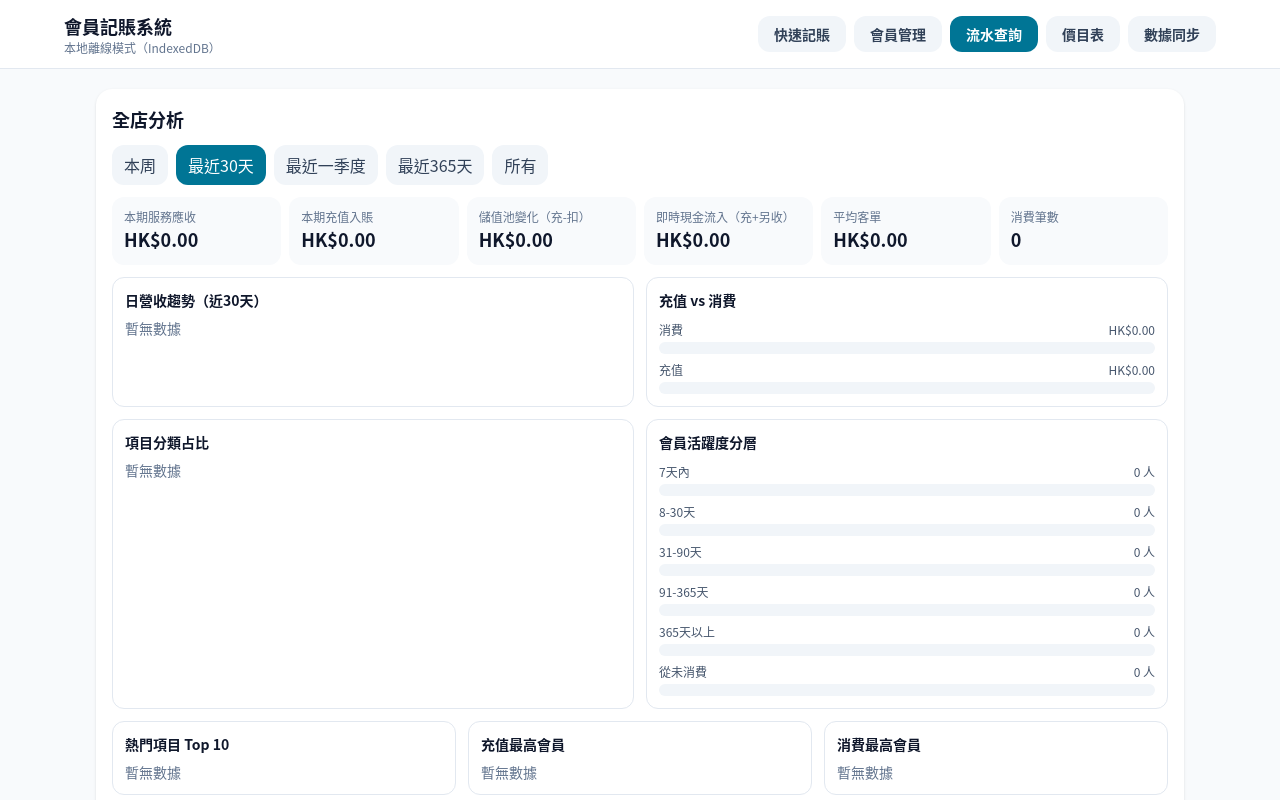
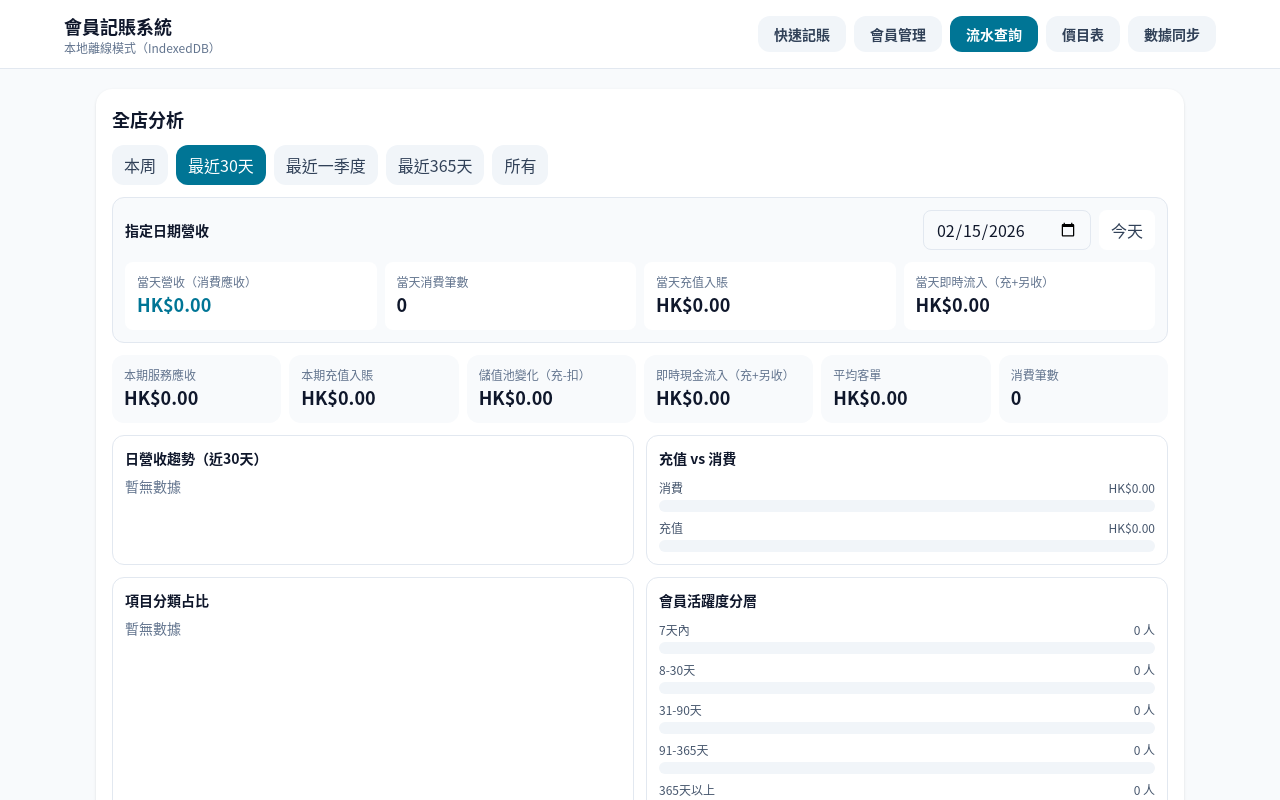
Before and after one commit to nbzz/kaboo-cashier, a Next.js app: page /transactions in a window 1280 px wide. Shown: the top 800 px of the page. Built offline with nearby package versions, Linux system fonts and the light colour scheme.

Commit message:
feat: add date-specific store revenue panel in transactions analytics

```diff
--- a/src/components/transactions-panel.tsx
+++ b/src/components/transactions-panel.tsx
@@ -8,7 +8,7 @@ import {
 } from "@/lib/analytics";
 import { getMembersLocal, getPriceListLocal, getTransactionsLocal } from "@/lib/local-db";
 import { executeReversalLocal } from "@/lib/local-transactions";
-import { formatCurrency } from "@/lib/time";
+import { formatCurrency, nowHongKong } from "@/lib/time";
 import type { Member, TransactionRecord } from "@/lib/types";
 import { useEffect, useMemo, useState } from "react";
 
@@ -188,6 +188,7 @@ export default function TransactionsPanel() {
   const [allTransactions, setAllTransactions] = useState<TransactionRecord[]>([]);
   const [allMembers, setAllMembers] = useState<Member[]>([]);
   const [analysisRange, setAnalysisRange] = useState<AnalysisRange>("30D");
+  const [dailyRevenueDate, setDailyRevenueDate] = useState(() => nowHongKong().bizDate);
   const [categories, setCategories] = useState<string[]>([]);
   const [expandedTxnIds, setExpandedTxnIds] = useState<Set<string>>(new Set());
   const [loading, setLoading] = useState(false);
@@ -308,6 +309,44 @@ export default function TransactionsPanel() {
     const instantCashIn = topupIn + extraPay;
     return { memberDeduct, extraPay, serviceReceivable, topupIn, storedValueChange, instantCashIn };
   }, [rangeTransactions]);
+
+  const dailyRevenueMetrics = useMemo(() => {
+    const targetDate = dailyRevenueDate;
+    if (!targetDate) {
+      return {
+        spendRevenue: 0,
+        topupIn: 0,
+        instantCashIn: 0,
+        spendCount: 0,
+      };
+    }
+
+    let spendRevenue = 0;
+    let topupIn = 0;
+    let extraPay = 0;
+    let spendCount = 0;
+
+    allTransactions.forEach((row) => {
+      if (row.biz_date !== targetDate) {
+        return;
+      }
+      if (row.txn_type === "SPEND") {
+        const externalPay = row.external_pay_amount ?? 0;
+        spendRevenue += row.net_amount + externalPay;
+        extraPay += externalPay;
+        spendCount += 1;
+      } else if (row.txn_type === "TOPUP") {
+        topupIn += row.net_amount;
+      }
+    });
+
+    return {
+      spendRevenue,
+      topupIn,
+      instantCashIn: topupIn + extraPay,
+      spendCount,
+    };
+  }, [allTransactions, dailyRevenueDate]);
 
   const categoryShare = useMemo(() => {
     const map = new Map<string, number>();
@@ -458,6 +497,53 @@ export default function TransactionsPanel() {
               {item.label}
             </button>
           ))}
+        </div>
+
+        <div className="mt-3 rounded-xl border border-slate-200 bg-slate-50 p-3">
+          <div className="flex flex-wrap items-center justify-between gap-2">
+            <p className="text-sm font-semibold text-slate-900">指定日期營收</p>
+            <div className="flex items-center gap-2">
+              <input
+                type="date"
+                value={dailyRevenueDate}
+                onChange={(event) => setDailyRevenueDate(event.target.value)}
+                className="h-10 rounded-lg border border-slate-200 px-3 text-sm"
+              />
+              <button
+                type="button"
+                onClick={() => setDailyRevenueDate(nowHongKong().bizDate)}
+                className="h-10 rounded-lg bg-white px-3 text-sm font-semibold text-slate-700"
+              >
+                今天
+              </button>
+            </div>
+          </div>
+          <div className="mt-3 grid gap-2 md:grid-cols-4">
+            <div className="rounded-lg bg-white p-3">
+              <p className="text-xs text-slate-500">當天營收（消費應收）</p>
+              <p className="text-lg font-bold text-cyan-700">
+                {formatCurrency(dailyRevenueMetrics.spendRevenue)}
+              </p>
+            </div>
+            <div className="rounded-lg bg-white p-3">
+              <p className="text-xs text-slate-500">當天消費筆數</p>
+              <p className="text-lg font-semibold text-slate-900">
+                {dailyRevenueMetrics.spendCount}
+              </p>
+            </div>
+            <div className="rounded-lg bg-white p-3">
+              <p className="text-xs text-slate-500">當天充值入賬</p>
+              <p className="text-lg font-semibold text-slate-900">
+                {formatCurrency(dailyRevenueMetrics.topupIn)}
+              </p>
+            </div>
+            <div className="rounded-lg bg-white p-3">
+              <p className="text-xs text-slate-500">當天即時流入（充+另收）</p>
+              <p className="text-lg font-semibold text-slate-900">
+                {formatCurrency(dailyRevenueMetrics.instantCashIn)}
+              </p>
+            </div>
+          </div>
         </div>
 
         <div className="mt-3 grid gap-2 md:grid-cols-3 lg:grid-cols-6">
```
